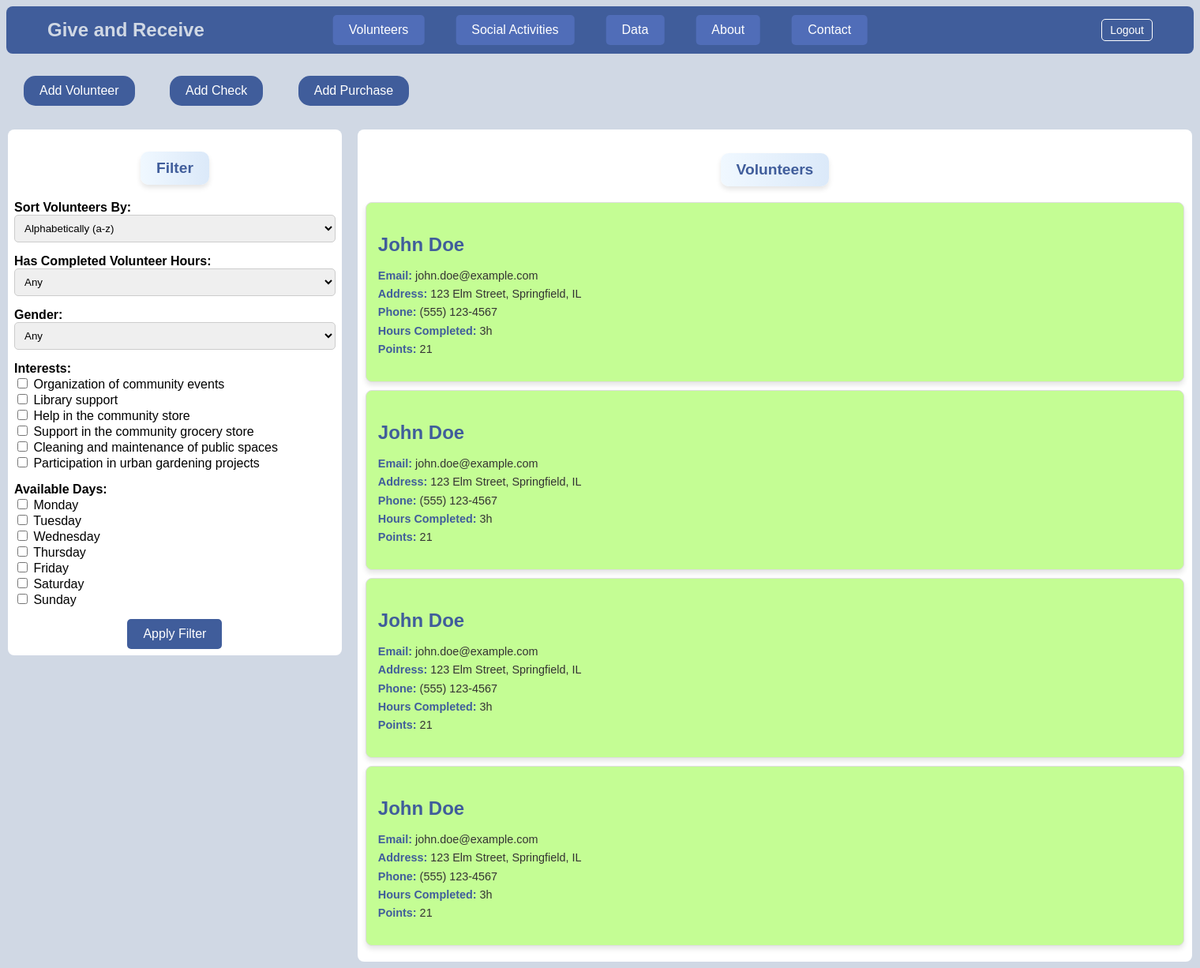
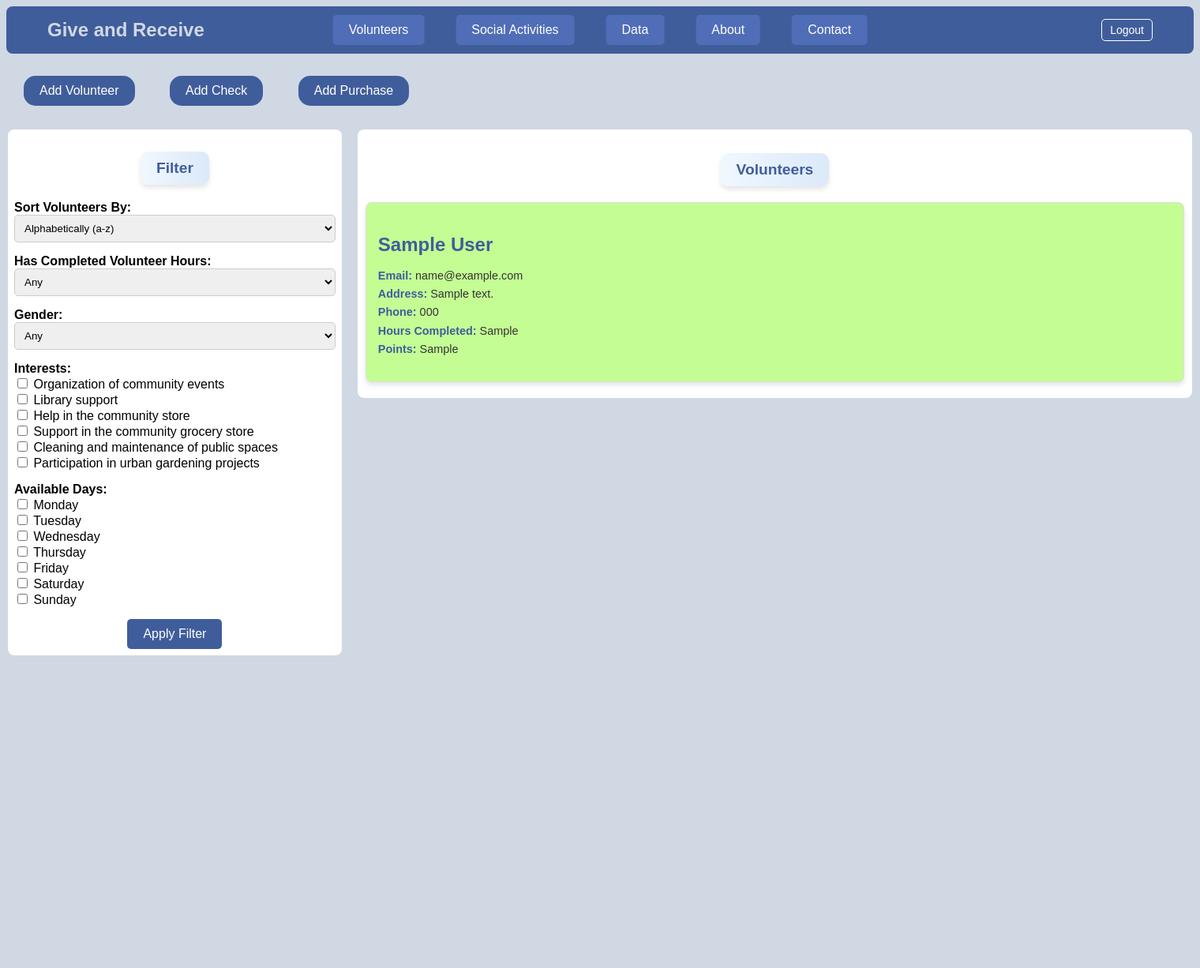
Before and after one commit to SimonMartineau/community_web_app, a PHP site: page /volunteers.php in a window 1520 px wide. Shown: the whole page at 79% size. After the commit the page ends 830 px from the top, so only its background shows below. Run offline with PHP 8.4, Linux system fonts and the light colour scheme; tables that the repository leaves empty or names only in its code hold one stand-in row (values such as "Sample post").

Commit message:
Added volunteer widgets to home and volunteer pages

```diff
--- /dev/null
+++ b/classes/volunteers.php
@@ -0,0 +1,32 @@
+<?php
+
+class Volunteers{
+
+    public function fetch_volunteer_data(){
+        $query = "select * from Members order by id desc";
+
+        $DB = new Database();
+        $DB->save($query);
+
+        $result = $DB->read($query);
+
+        if($result){
+            return $result;
+        }else{
+            return false;
+        }
+    }
+
+
+
+
+
+
+
+
+
+
+}
+
+
+?>
--- /dev/null
+++ b/volunteer_widget.php
@@ -0,0 +1,12 @@
+<a href="volunteer_profile.php" style="text-decoration: none;">
+    <div id="volunteer_box">
+        <h3 class="volunteer_name"><?php echo $volunteer_data_row['first_name'] . " " . $volunteer_data_row['last_name'] ?></h3>
+        <p class="volunteer_info">
+            <strong>Email:</strong> <?php echo $volunteer_data_row['email']?><br>
+            <strong>Address:</strong> <?php echo $volunteer_data_row['address']?><br>
+            <strong>Phone:</strong> <?php echo $volunteer_data_row['telephone_number']?><br>
+            <strong>Hours Completed:</strong> <?php echo $volunteer_data_row['hours_worked']?><br>
+            <strong>Points:</strong> <?php echo $volunteer_data_row['points']?><br>
+        </p>
+    </div>
+</a>
--- a/volunteers.php
+++ b/volunteers.php
@@ -1,3 +1,16 @@
+<?php
+
+    // Include classes
+    include("classes/connect.php");
+    include("classes/volunteers.php");
+
+    // Collect volunteer data
+    $volunteers = new Volunteers();
+    $volunteer_data = $volunteers->fetch_volunteer_data();
+
+?>
+
+
 <!DOCTYPE html>
 <html lang="en">
     <head>
@@ -249,56 +262,14 @@
                             <span>Volunteers</span>
                         </div>
 
-                        <!-- Volunteer 1 -->
-                        <div id="volunteer_box">
-                            <h3 class="volunteer_name">John Doe</h3>
-                            <p class="volunteer_info">
-                                <strong>Email:</strong> john.doe@example.com<br>
-                                <strong>Address:</strong> 123 Elm Street, Springfield, IL<br>
-                                <strong>Phone:</strong> (555) 123-4567<br>
-                                <strong>Hours Completed:</strong> 3h<br>
-                                <strong>Points:</strong> 21<br>
-                            </p>
-                        </div>
-
-                        <!-- Volunteer 2 -->
-                        <div id="volunteer_box">
-                            <h3 class="volunteer_name">John Doe</h3>
-                            <p class="volunteer_info">
-                                <strong>Email:</strong> john.doe@example.com<br>
-                                <strong>Address:</strong> 123 Elm Street, Springfield, IL<br>
-                                <strong>Phone:</strong> (555) 123-4567<br>
-                                <strong>Hours Completed:</strong> 3h<br>
-                                <strong>Points:</strong> 21<br>
-                            </p>
-                        </div>
-
-                        <!-- Volunteer 3 -->
-                        <div id="volunteer_box">
-                            <h3 class="volunteer_name">John Doe</h3>
-                            <p class="volunteer_info">
-                                <strong>Email:</strong> john.doe@example.com<br>
-                                <strong>Address:</strong> 123 Elm Street, Springfield, IL<br>
-                                <strong>Phone:</strong> (555) 123-4567<br>
-                                <strong>Hours Completed:</strong> 3h<br>
-                                <strong>Points:</strong> 21<br>
-                            </p>
-                        </div>
-
-                        <!-- Volunteer 4 -->
-                        <div id="volunteer_box">
-                            <h3 class="volunteer_name">John Doe</h3>
-                            <p class="volunteer_info">
-                                <strong>Email:</strong> john.doe@example.com<br>
-                                <strong>Address:</strong> 123 Elm Street, Springfield, IL<br>
-                                <strong>Phone:</strong> (555) 123-4567<br>
-                                <strong>Hours Completed:</strong> 3h<br>
-                                <strong>Points:</strong> 21<br>
-                            </p>
-                        </div>
-
-
-
+                        <!-- Display volunteer widgets -->
+                        <?php
+                            if($volunteer_data){
+                                foreach($volunteer_data as $volunteer_data_row){
+                                    include("volunteer_widget.php");
+                                }
+                            }
+                        ?>
 
 
                     </div>
```
Also changed, not shown: home.php (+21 -47 lines), volunteer_profile.php (+64 -0 lines).
